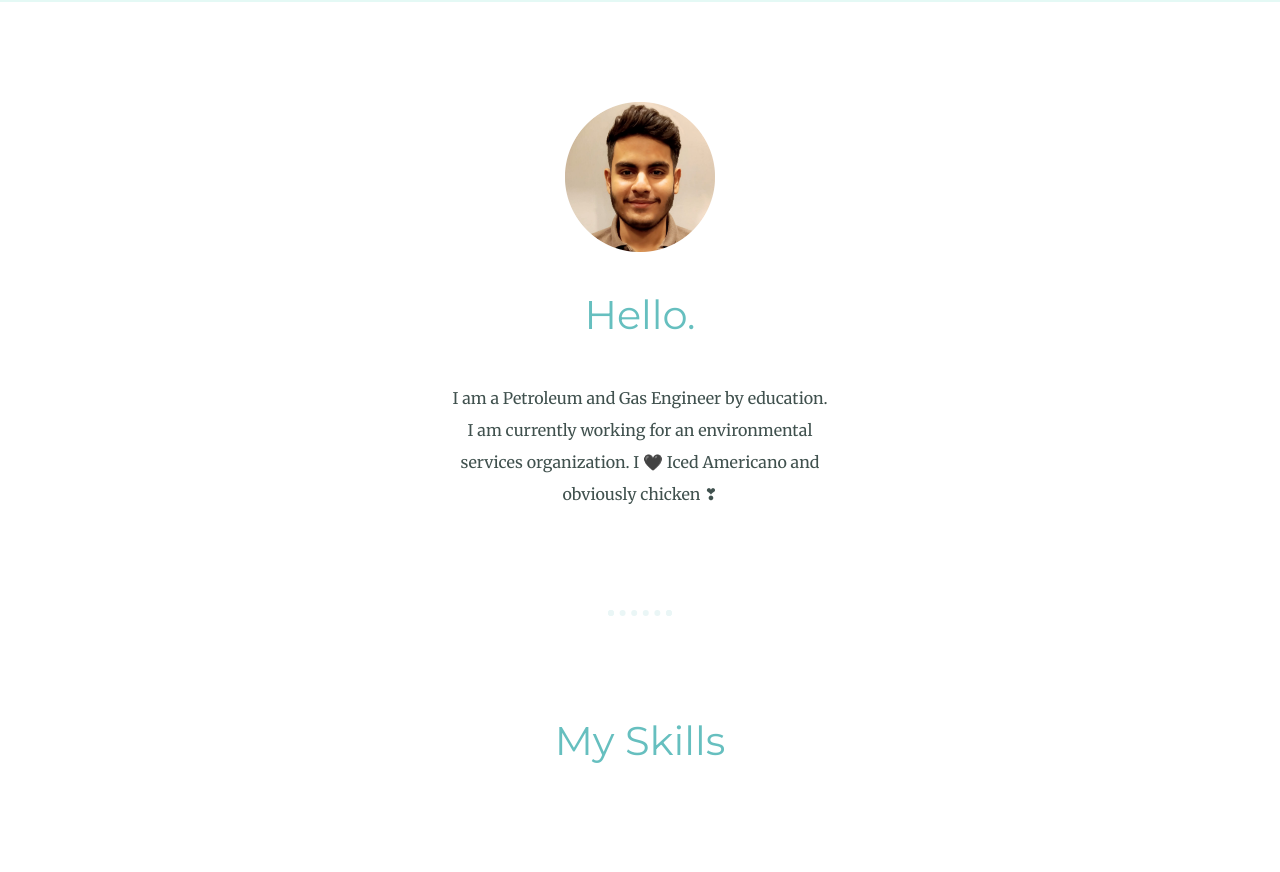
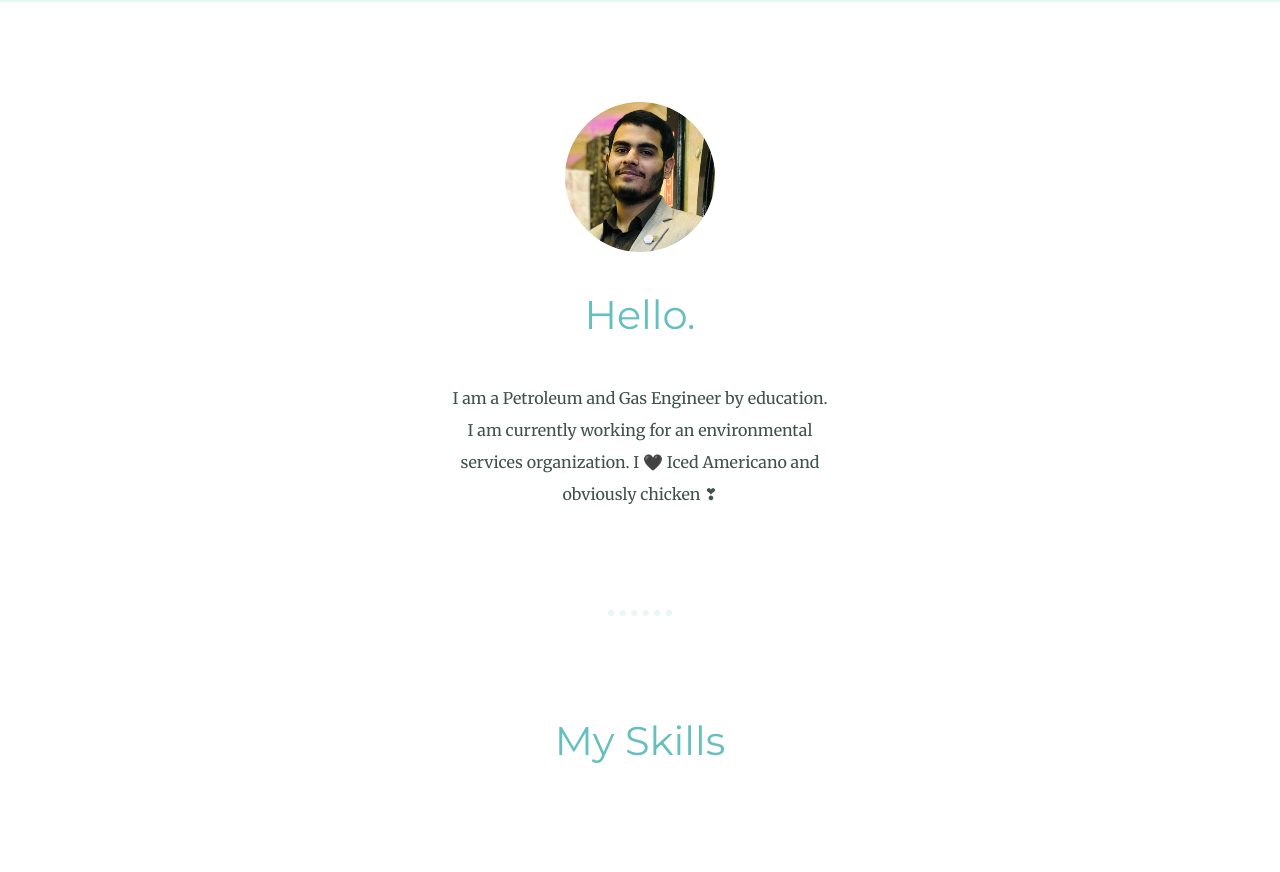
Before and after one commit to areebmurad/test, a plain HTML site: page index.html in a window 1280 px wide. Shown: the part 921-1793 px from the top of the page. Drawn offline with Linux system fonts and the light colour scheme.

Commit message:
Update index.html

```diff
--- a/index.html
+++ b/index.html
@@ -23,7 +23,7 @@
   </div>
   <div class="middle-container">
     <div class="profile">
-      <img src="Areeb DP.png" alt="DP" height="150px">
+      <img src="wedding 1.png" alt="DP" height="150px">
       <h2>Hello.</h2>
       <p class="intro">I am a Petroleum and Gas Engineer by education. I am currently working for an environmental services organization. I 🖤 Iced Americano and obviously chicken ❣</p>
     </div>
```
